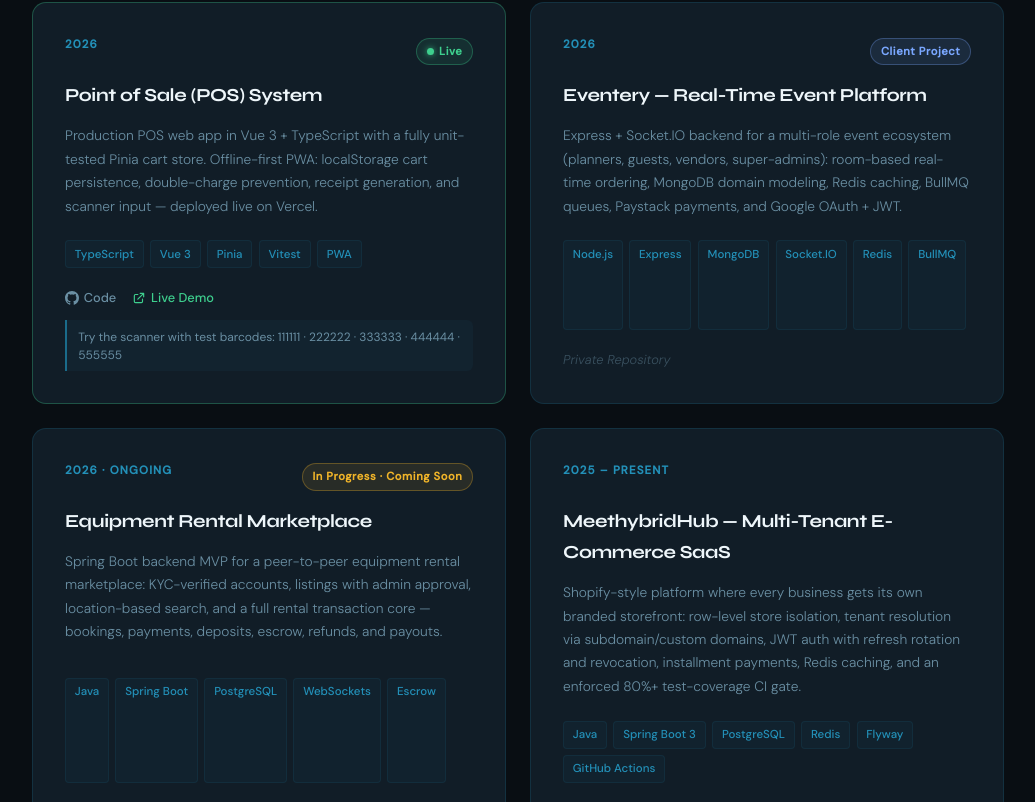
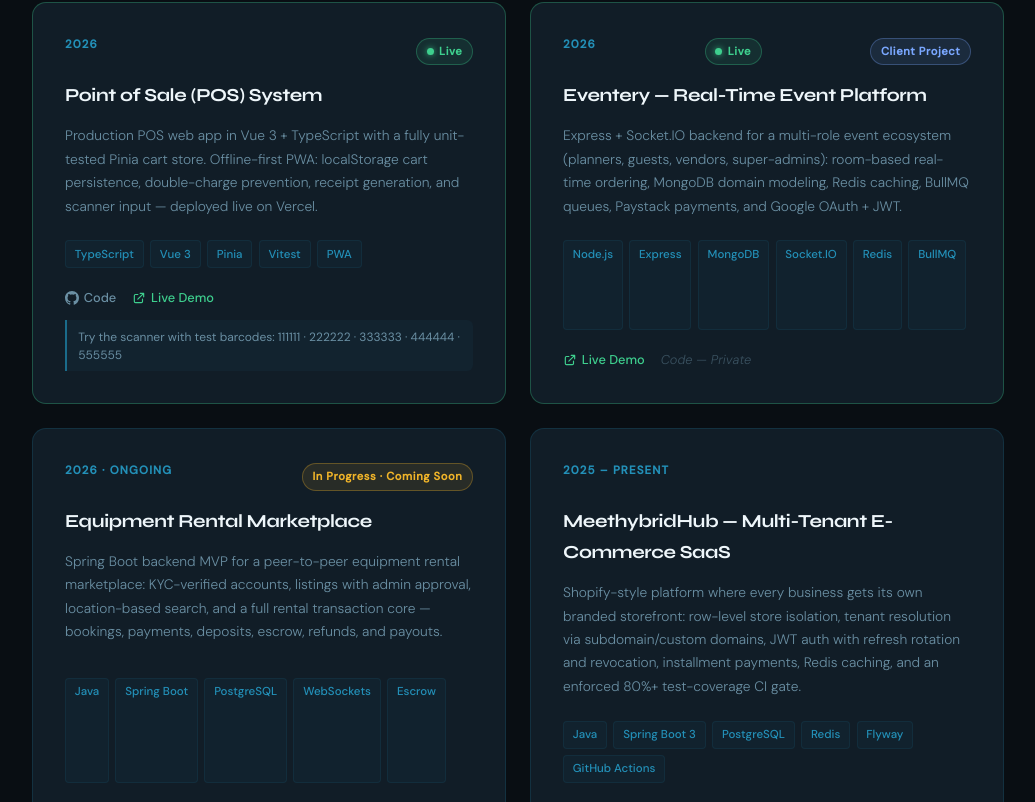
Before and after one commit to Meet-hybrid/michael-portfolio, a React (Create React App) app: page / in a window 1280 px wide. Shown: the part 1882-2684 px from the top of the page, without its empty margins (122-1157 px from the left). Built offline with nearby package versions, Linux system fonts and the light colour scheme.

Commit message:
Link Eventery live site (even3ry.com) on project card

```diff
--- a/src/Projects.js
+++ b/src/Projects.js
@@ -41,7 +41,8 @@ export default function Projects() {
                 </a>
               )}
               {p.comingSoon && <span className="project-link disabled">Live Demo — Soon</span>}
-              {p.clientProject && <span className="project-link disabled">Private Repository</span>}
+              {p.clientProject && !p.live && <span className="project-link disabled">Private Repository</span>}
+              {p.clientProject && p.live && <span className="project-link disabled">Code — Private</span>}
             </div>
             {p.demoNote && <p className="project-demo-note">{p.demoNote}</p>}
           </motion.div>
--- a/src/data.js
+++ b/src/data.js
@@ -74,6 +74,7 @@ export const projects = [
     year: "2026",
     description: "Express + Socket.IO backend for a multi-role event ecosystem (planners, guests, vendors, super-admins): room-based real-time ordering, MongoDB domain modeling, Redis caching, BullMQ queues, Paystack payments, and Google OAuth + JWT.",
     tech: ["Node.js", "Express", "MongoDB", "Socket.IO", "Redis", "BullMQ"],
+    live: "https://www.even3ry.com/",
     clientProject: true,
   },
   {
```
